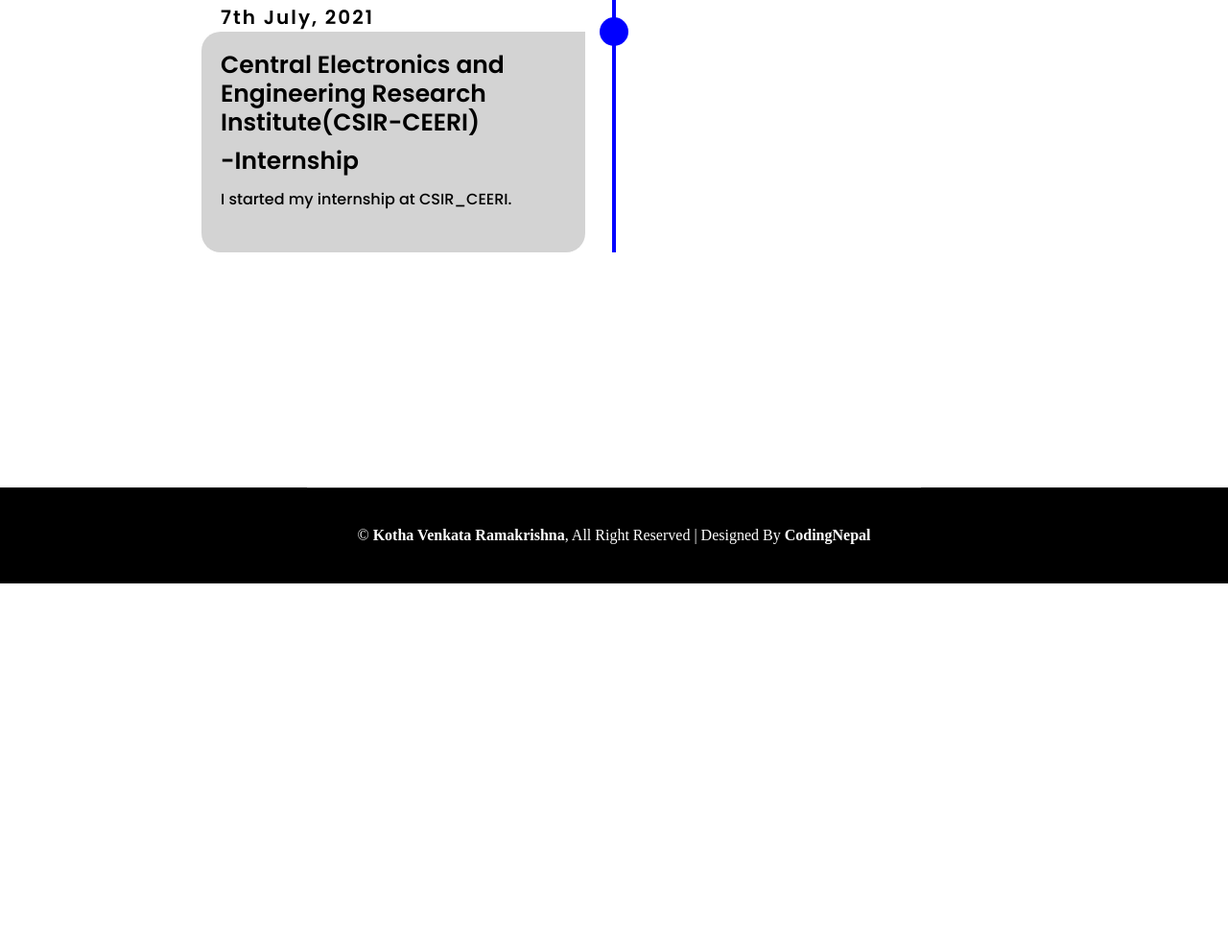
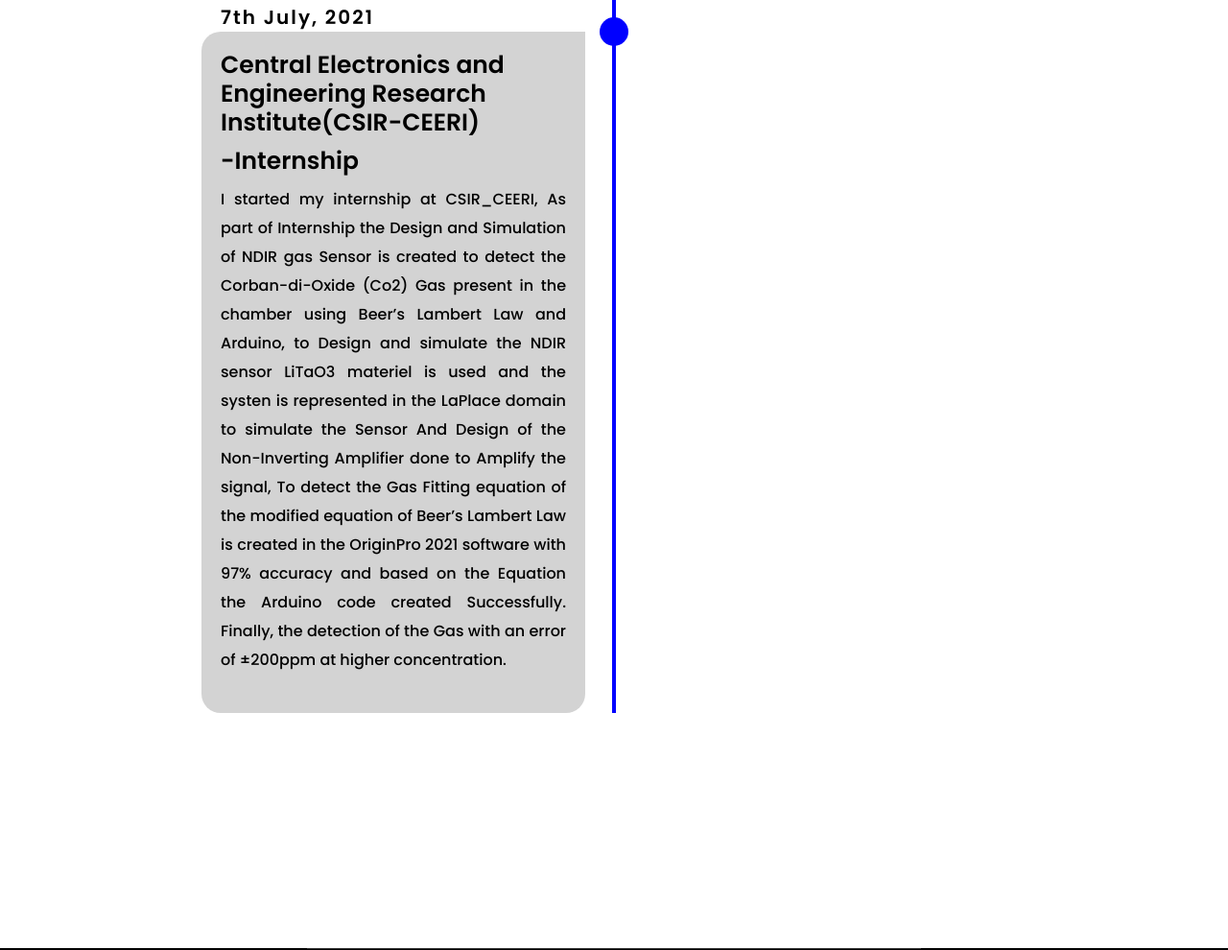
Before and after one commit to krishna1730/VenkataRamakrishnaKotha, a plain HTML site: page work & Education/work & Education.html in a window 1280 px wide. Shown: the part 8173-9163 px from the top of the page at 96% size. Before the commit the page ends 8781 px from the top, so only its background shows below. Drawn offline with nearby package versions, Linux system fonts and the light colour scheme.

Commit message:
Update work & Education.html

```diff
--- a/work & Education/work & Education.html
+++ b/work & Education/work & Education.html
@@ -165,7 +165,9 @@
                             <h3 class="date">7th July, 2021</h3>
                             <h1>Central Electronics and Engineering Research Institute(CSIR-CEERI)</h1>
                             <h1>-Internship</h1>
-                            <p> I started my internship at CSIR_CEERI.  </p>
+                            <p> I started my internship at CSIR_CEERI, As part of Internship the Design and Simulation of NDIR gas Sensor is created to detect the Corban-di-Oxide (Co2) Gas present in the chamber using Beer’s Lambert Law and Arduino, to Design and simulate the NDIR sensor LiTaO3 materiel is used and the systen is represented in the LaPlace domain to simulate the Sensor
+                                And Design of the Non-Inverting Amplifier done to Amplify the signal, To detect the Gas Fitting equation of the modified equation of Beer’s Lambert Law is created in the OriginPro 2021 software with 97% accuracy and based on the Equation the Arduino code created Successfully.
+                                Finally, the detection of the Gas with an error of ±200ppm at higher concentration. </p>
                         </div>
                     </li>
                   </ul>
```
